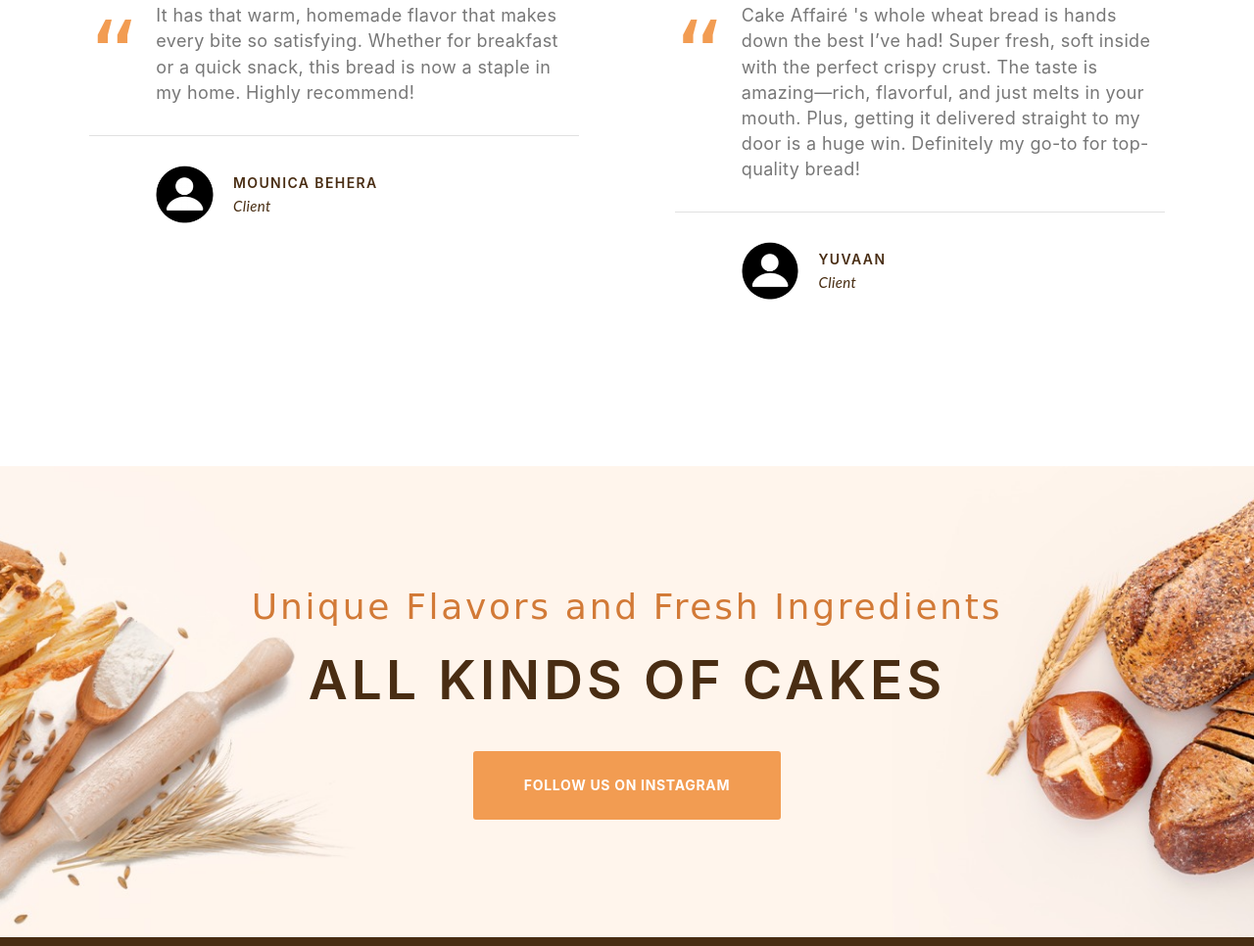
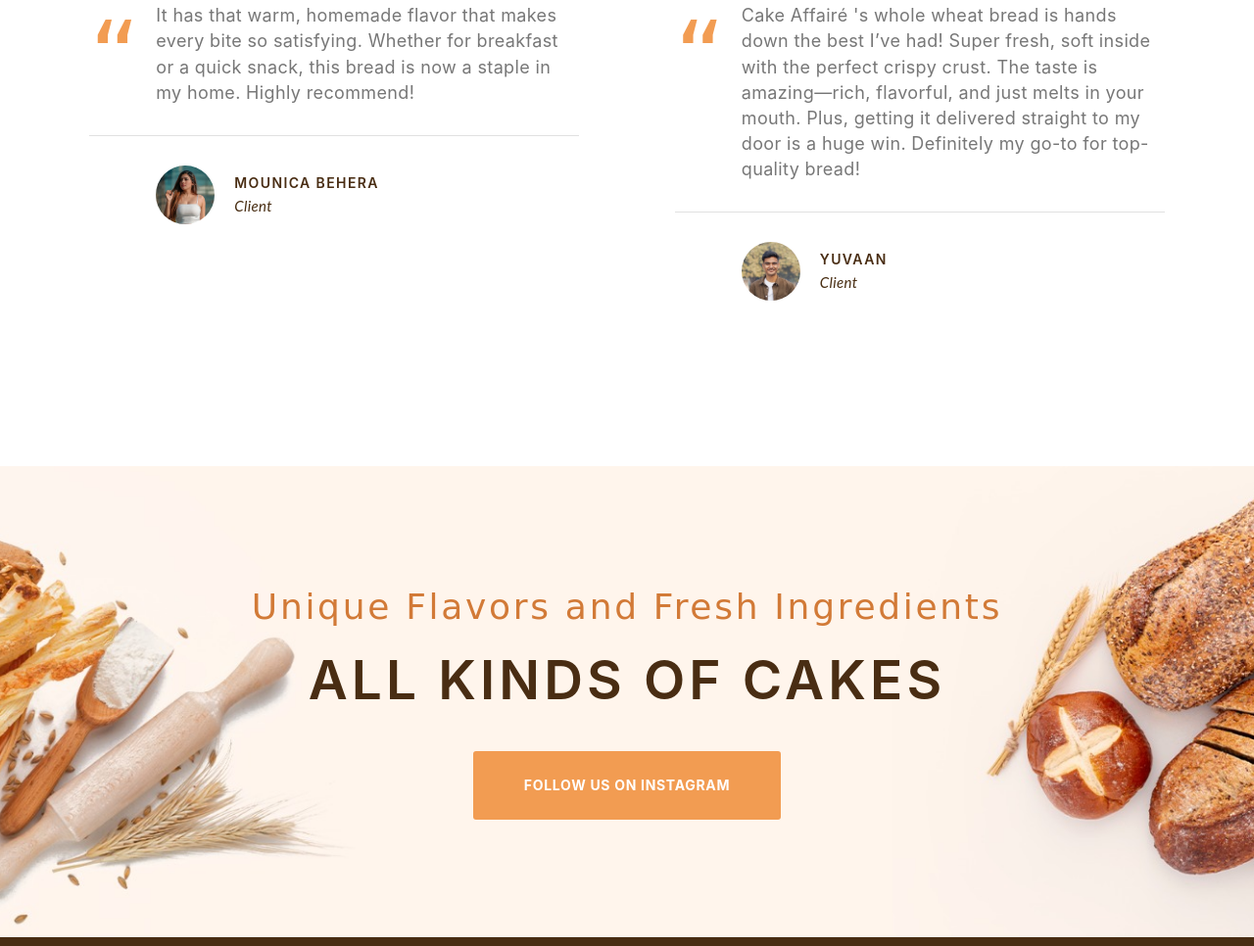
Before and after one commit to ShreyasBlr/cakeaffaire, a plain HTML site: page index.html in a window 1280 px wide. Shown: the part 3344-4310 px from the top of the page at 98% size. Drawn offline with nearby package versions, Linux system fonts and the light colour scheme.

Commit message:
Testimonial photos update

```diff
--- a/index.html
+++ b/index.html
@@ -574,7 +574,7 @@
                   <div class="unit-left">
                     <div class="quote-carly-figure">
                       <img
-                        src="./assets/img/user.png"
+                        src="./assets/img/tej.png"
                         alt=""
                         width="62"
                         height="62"
@@ -603,7 +603,7 @@
                   <div class="unit-left">
                     <div class="quote-carly-figure">
                       <img
-                        src="./assets/img/user.png"
+                        src="./assets/img/mounica.jpg"
                         alt=""
                         width="62"
                         height="62"
@@ -704,7 +704,7 @@
                   <div class="unit-left">
                     <div class="quote-carly-figure">
                       <img
-                        src="./assets/img/user.png"
+                        src="./assets/img/yuvaan.jpg"
                         alt=""
                         width="62"
                         height="62"
@@ -735,7 +735,7 @@
                   <div class="unit-left">
                     <div class="quote-carly-figure">
                       <img
-                        src="./assets/img/user.png"
+                        src="./assets/img/sruti.jpg"
                         alt=""
                         width="62"
                         height="62"
@@ -766,7 +766,7 @@
                   <div class="unit-left">
                     <div class="quote-carly-figure">
                       <img
-                        src="./assets/img/user.png"
+                        src="./assets/img/nag.png"
                         alt=""
                         width="62"
                         height="62"
```
Also changed, not shown: assets/img/mounica.jpg (added), assets/img/nag.png (added), assets/img/sruti.jpg (added), assets/img/tej.png (added), assets/img/user-10-62x62.jpg (deleted), assets/img/user-11-62x62.jpg (deleted), assets/img/user-5-62x62.jpg (deleted), assets/img/user-6-62x62.jpg (deleted), assets/img/yuvaan.jpg (added), 3 other files.
